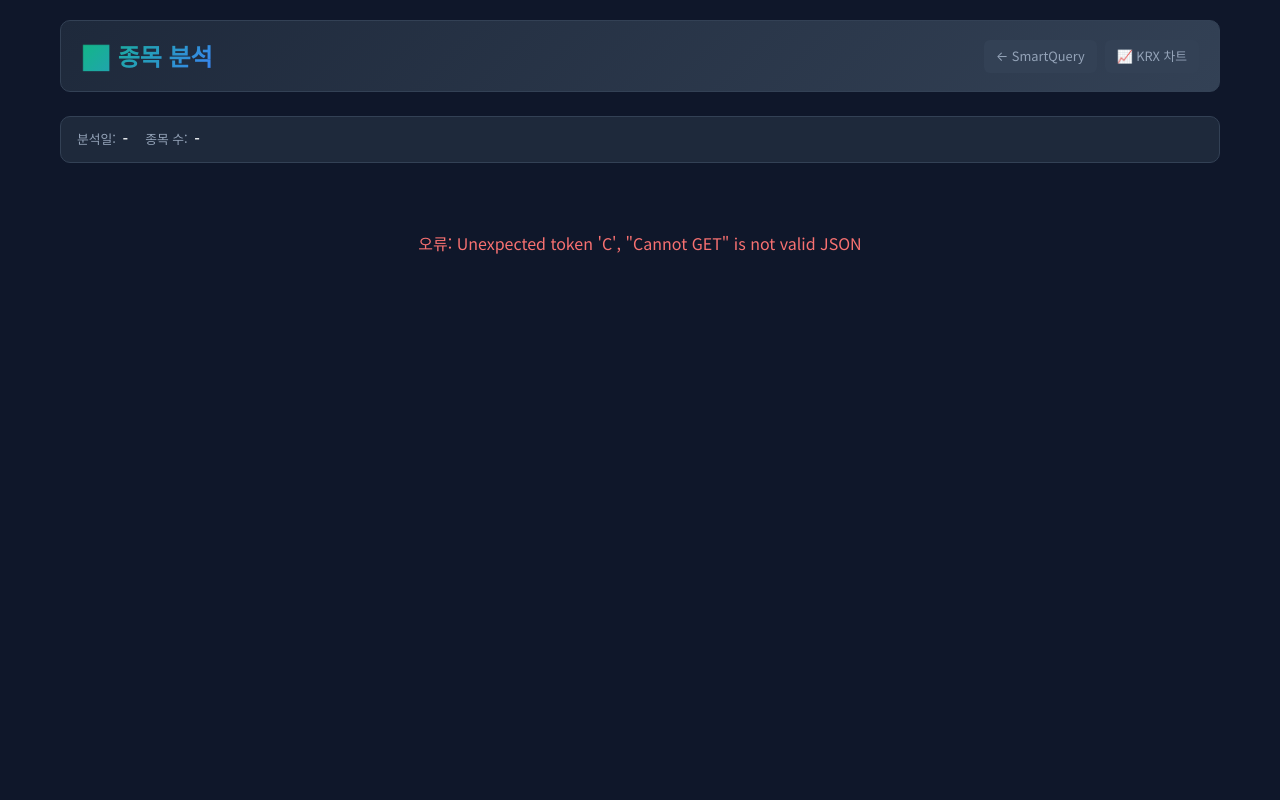
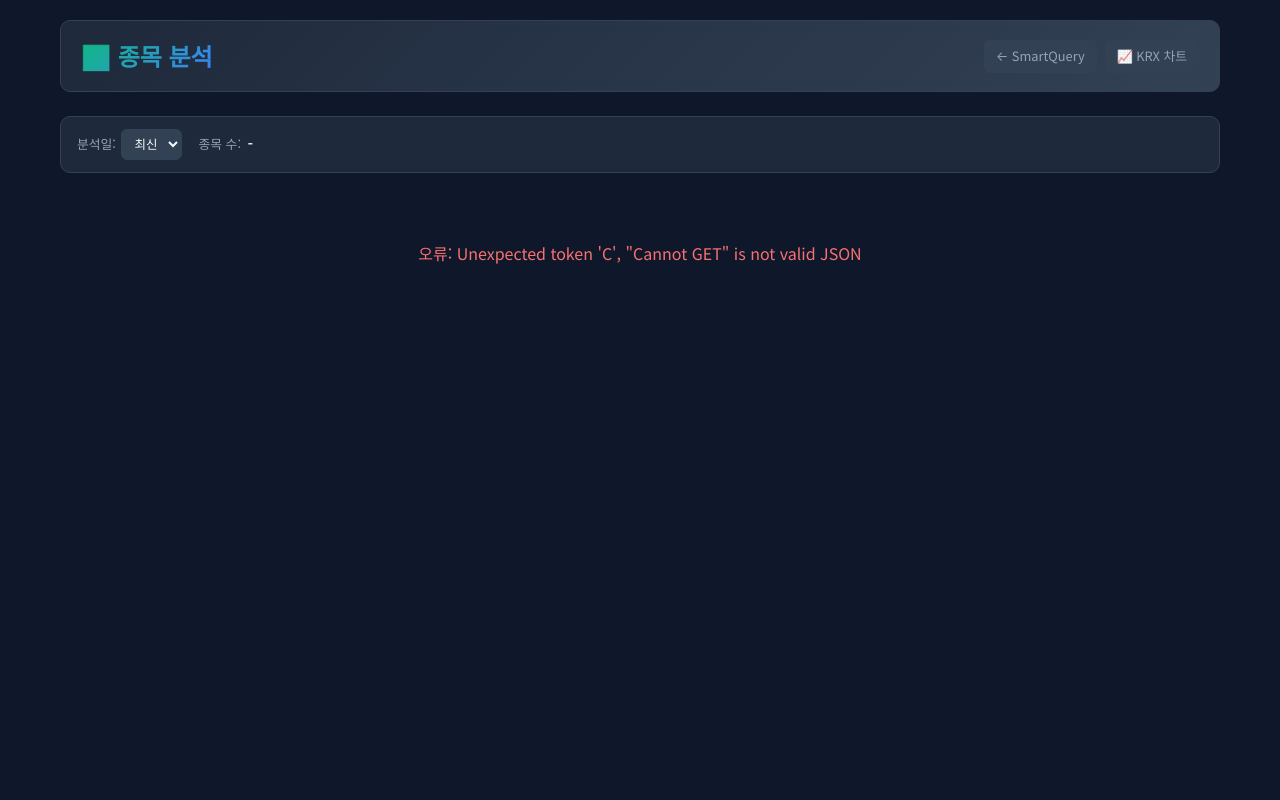
Before and after one commit to cschung7/naver-report-query, a Flask app: page /analysis in a window 1280 px wide. Run offline with Flask 3, Linux system fonts and the light colour scheme; data that the repository does not hold is empty; some libraries are stand-ins or nearby versions.

Commit message:
Align analysis page with WWAI-UI tokens, add date dropdown
- Replace all local CSS vars with --wwai-* prefixed tokens
- Add colorblind mode and reduced-motion support
- Add shadow-glow hover effect on pick cards
- Add /analysis/dates API endpoint for available dates
- Add date <select> dropdown in meta-bar

Co-Authored-By: Claude Opus 4.6 <noreply@anthropic.com>

```diff
--- a/firm/api/templates/analysis.html
+++ b/firm/api/templates/analysis.html
@@ -8,74 +8,133 @@
     <link rel="preconnect" href="https://fonts.gstatic.com" crossorigin>
     <link href="https://fonts.googleapis.com/css2?family=JetBrains+Mono:wght@400;500;600&family=Noto+Sans+KR:wght@400;500;600;700&display=swap" rel="stylesheet">
     <style>
+/* =============================================================================
+   WWAI-UI DESIGN TOKENS
+   ============================================================================= */
+
 :root {
-    --bg-primary: #0f172a;
-    --bg-secondary: #1e293b;
-    --bg-tertiary: #334155;
-    --bg-hover: #475569;
-    --text-primary: #f8fafc;
-    --text-secondary: #cbd5e1;
-    --text-muted: #94a3b8;
-    --text-subtle: #64748b;
-    --border: #475569;
-    --border-secondary: #334155;
-    --accent: #3b82f6;
-    --accent-light: #60a5fa;
-    --bullish: #10b981;
-    --bullish-light: #34d399;
-    --bullish-bg: rgba(16, 185, 129, 0.15);
-    --bearish: #ef4444;
-    --bearish-light: #f87171;
-    --bearish-bg: rgba(239, 68, 68, 0.15);
-    --neutral: #f59e0b;
-    --neutral-light: #fbbf24;
-    --neutral-bg: rgba(245, 158, 11, 0.15);
-    --purple: #8b5cf6;
-    --cyan: #06b6d4;
-    --font-sans: -apple-system, BlinkMacSystemFont, 'Segoe UI', Roboto, sans-serif;
-    --font-korean: 'Noto Sans KR', var(--font-sans);
-    --font-mono: 'JetBrains Mono', 'Fira Code', monospace;
-    --radius: 0.625rem;
+  --wwai-radius: 0.625rem;
+  --wwai-radius-sm: calc(var(--wwai-radius) - 4px);
+  --wwai-radius-md: calc(var(--wwai-radius) - 2px);
+  --wwai-radius-lg: var(--wwai-radius);
+
+  --wwai-bg-primary: #0f172a;
+  --wwai-bg-secondary: #1e293b;
+  --wwai-bg-tertiary: #334155;
+  --wwai-bg-hover: #475569;
+
+  --wwai-text-primary: #f8fafc;
+  --wwai-text-secondary: #cbd5e1;
+  --wwai-text-muted: #94a3b8;
+  --wwai-text-subtle: #64748b;
+
+  --wwai-border-primary: #475569;
+  --wwai-border-secondary: #334155;
+  --wwai-border-focus: #3b82f6;
+
+  --wwai-bullish: #10b981;
+  --wwai-bullish-light: #34d399;
+  --wwai-bullish-bg: rgba(16, 185, 129, 0.2);
+
+  --wwai-bearish: #ef4444;
+  --wwai-bearish-light: #f87171;
+  --wwai-bearish-bg: rgba(239, 68, 68, 0.2);
+
+  --wwai-neutral: #f59e0b;
+  --wwai-neutral-light: #fbbf24;
+  --wwai-neutral-bg: rgba(245, 158, 11, 0.2);
+
+  --wwai-accent: #3b82f6;
+  --wwai-accent-light: #60a5fa;
+  --wwai-accent-dark: #2563eb;
+  --wwai-accent-bg: rgba(59, 130, 246, 0.2);
+
+  --wwai-purple: #8b5cf6;
+  --wwai-cyan: #06b6d4;
+  --wwai-pink: #ec4899;
+
+  --wwai-font-sans: -apple-system, BlinkMacSystemFont, 'Segoe UI', Roboto, sans-serif;
+  --wwai-font-korean: 'Noto Sans KR', var(--wwai-font-sans);
+  --wwai-font-mono: 'JetBrains Mono', 'Fira Code', monospace;
+
+  --wwai-shadow-glow: 0 0 20px rgba(59, 130, 246, 0.3);
+  --wwai-transition-base: 0.2s ease;
 }
+
+[data-colorblind="true"] {
+  --wwai-bullish: #2563eb;
+  --wwai-bullish-light: #3b82f6;
+  --wwai-bullish-bg: rgba(37, 99, 235, 0.2);
+  --wwai-bearish: #ea580c;
+  --wwai-bearish-light: #f97316;
+  --wwai-bearish-bg: rgba(234, 88, 12, 0.2);
+}
+
+@media (prefers-reduced-motion: reduce) {
+  *, *::before, *::after {
+    animation-duration: 0.01ms !important;
+    transition-duration: 0.01ms !important;
+  }
+}
+
+/* =============================================================================
+   LAYOUT & COMPONENTS
+   ============================================================================= */
+
 * { box-sizing: border-box; margin: 0; padding: 0; }
-body { font-family: var(--font-korean); background: var(--bg-primary); color: var(--text-primary); min-height: 100vh; line-height: 1.6; }
+body {
+    font-family: var(--wwai-font-korean);
+    background: var(--wwai-bg-primary);
+    color: var(--wwai-text-primary);
+    min-height: 100vh; line-height: 1.6;
+}
 .container { max-width: 1200px; margin: 0 auto; padding: 1.25rem; }
 
 .header {
     display: flex; justify-content: space-between; align-items: center;
     margin-bottom: 1.5rem; padding: 1rem 1.25rem;
-    background: linear-gradient(135deg, var(--bg-secondary) 0%, var(--bg-tertiary) 100%);
-    border-radius: var(--radius); border: 1px solid var(--border-secondary);
+    background: linear-gradient(135deg, var(--wwai-bg-secondary) 0%, var(--wwai-bg-tertiary) 100%);
+    border-radius: var(--wwai-radius); border: 1px solid var(--wwai-border-secondary);
 }
 .header-left { display: flex; align-items: center; gap: 1rem; }
 .header-left h1 {
     font-size: 1.5rem; font-weight: 700;
-    background: linear-gradient(135deg, var(--bullish), var(--accent));
+    background: linear-gradient(135deg, var(--wwai-bullish), var(--wwai-accent));
     -webkit-background-clip: text; -webkit-text-fill-color: transparent; background-clip: text;
 }
 .header-right { display: flex; gap: 0.5rem; align-items: center; }
 .back-link {
     display: inline-flex; align-items: center; gap: 0.4rem;
-    padding: 0.4rem 0.75rem; background: var(--bg-tertiary);
-    color: var(--text-muted); text-decoration: none; border-radius: 6px;
-    font-size: 0.8rem; transition: all 0.2s;
+    padding: 0.4rem 0.75rem; background: var(--wwai-bg-tertiary);
+    color: var(--wwai-text-muted); text-decoration: none; border-radius: 6px;
+    font-size: 0.8rem; transition: all var(--wwai-transition-base);
 }
-.back-link:hover { background: var(--bg-hover); color: var(--text-primary); }
+.back-link:hover { background: var(--wwai-bg-hover); color: var(--wwai-text-primary); }
 
 .meta-bar {
     display: flex; gap: 1rem; flex-wrap: wrap; align-items: center;
     margin-bottom: 1.25rem; padding: 0.75rem 1rem;
-    background: var(--bg-secondary); border-radius: var(--radius);
-    border: 1px solid var(--border-secondary); font-size: 0.8rem;
+    background: var(--wwai-bg-secondary); border-radius: var(--wwai-radius);
+    border: 1px solid var(--wwai-border-secondary); font-size: 0.8rem;
 }
-.meta-item { display: flex; align-items: center; gap: 0.35rem; color: var(--text-muted); }
-.meta-value { color: var(--text-primary); font-weight: 600; font-family: var(--font-mono); }
+.meta-item { display: flex; align-items: center; gap: 0.35rem; color: var(--wwai-text-muted); }
+.meta-value { color: var(--wwai-text-primary); font-weight: 600; font-family: var(--wwai-font-mono); }
 .source-badge {
     display: inline-flex; align-items: center; gap: 0.25rem;
     padding: 0.15rem 0.5rem; border-radius: 4px; font-size: 0.7rem; font-weight: 500;
 }
-.source-badge.available { background: var(--bullish-bg); color: var(--bullish-light); }
-.source-badge.unavailable { background: rgba(100,116,139,0.2); color: var(--text-subtle); }
+.source-badge.available { background: var(--wwai-bullish-bg); color: var(--wwai-bullish-light); }
+.source-badge.unavailable { background: rgba(100,116,139,0.2); color: var(--wwai-text-subtle); }
+
+.date-select {
+    padding: 0.3rem 0.5rem; font-size: 0.78rem;
+    background: var(--wwai-bg-tertiary); color: var(--wwai-text-primary);
+    border: 1px solid var(--wwai-border-secondary); border-radius: var(--wwai-radius-sm);
+    font-family: var(--wwai-font-mono); cursor: pointer;
+    transition: border-color var(--wwai-transition-base);
+}
+.date-select:hover { border-color: var(--wwai-border-primary); }
+.date-select:focus { border-color: var(--wwai-border-focus); outline: none; }
 
 .section-title {
     display: flex; align-items: center; gap: 0.5rem;
@@ -191,7 +249,12 @@ body { font-family: var(--font-korean); background: var(--bg-primary); color: va
     </div>
 
     <div class="meta-bar" id="meta-bar">
-        <div class="meta-item">분석일: <span class="meta-value" id="meta-date">-</span></div>
+        <div class="meta-item">
+            분석일:
+            <select id="date-select" class="date-select" onchange="onDateChange()">
+                <option value="">최신</option>
+            </select>
+        </div>
         <div class="meta-item">종목 수: <span class="meta-value" id="meta-count">-</span></div>
         <div class="meta-item" id="meta-sources"></div>
     </div>
@@ -226,15 +289,48 @@ body { font-family: var(--font-korean); background: var(--bg-primary); color: va
 </div>
 
 <script>
-document.addEventListener('DOMContentLoaded', loadAnalysis);
+document.addEventListener('DOMContentLoaded', init);
+
+async function init() {
+    await loadDates();
+    await loadAnalysis();
+}
+
+async function loadDates() {
+    try {
+        const resp = await fetch('/analysis/dates');
+        const result = await resp.json();
+        if (!result.success || !result.dates) return;
+
+        const sel = document.getElementById('date-select');
+        result.dates.forEach(d => {
+            const opt = document.createElement('option');
+            opt.value = d;
+            opt.textContent = d;
+            sel.appendChild(opt);
+        });
+    } catch (e) {
+        console.warn('날짜 목록 로드 실패:', e);
+    }
+}
+
+function onDateChange() {
+    loadAnalysis();
+}
 
 async function loadAnalysis() {
+    const sel = document.getElementById('date-select');
+    const dateParam = sel.value ? `?date=${sel.value}` : '';
+
+    document.getElementById('loading').style.display = 'block';
+    document.getElementById('content').style.display = 'none';
+
     try {
-        const resp = await fetch('/analysis/daily');
+        const resp = await fetch('/analysis/daily' + dateParam);
         const result = await resp.json();
 
         if (!result.success || !result.data) {
-            document.getElementById('loading').innerHTML = '<p style="color: var(--bearish-light);">분석 데이터를 불러올 수 없습니다.</p>';
+            document.getElementById('loading').innerHTML = `<p style="color: var(--wwai-bearish-light);">분석 데이터를 불러올 수 없습니다.</p>`;
             return;
         }
 
@@ -245,13 +341,20 @@ async function loadAnalysis() {
         document.getElementById('loading').style.display = 'none';
         document.getElementById('content').style.display = 'block';
     } catch (e) {
-        document.getElementById('loading').innerHTML = '<p style="color: var(--bearish-light);">오류: ' + e.message + '</p>';
+        document.getElementById('loading').innerHTML = `<p style="color: var(--wwai-bearish-light);">오류: ${e.message}</p>`;
     }
 }
 
 function renderMeta(meta) {
     if (!meta) return;
-    document.getElementById('meta-date').textContent = meta.date || '-';
+
+    const sel = document.getElementById('date-select');
+    if (!sel.value && meta.date) {
+        const opts = sel.options;
+        for (let i = 0; i < opts.length; i++) {
+            if (opts[i].value === meta.date) { sel.value = meta.date; break; }
+        }
+    }
 
     const sources = meta.sources || {};
     const srcEl = document.getElementById('meta-sources');
@@ -273,10 +376,10 @@ function renderPicks(picks) {
     document.getElementById('hold-grid').innerHTML = holdPicks.map(p => renderCard(p, 'hold')).join('');
 
     if (buyPicks.length === 0) {
-        document.getElementById('buy-grid').innerHTML = '<div style="color: var(--text-subtle); padding: 1rem;">해당 종목 없음</div>';
+        document.getElementById('buy-grid').innerHTML = `<div style="color: var(--wwai-text-subtle); padding: 1rem;">해당 종목 없음</div>`;
     }
     if (holdPicks.length === 0) {
-        document.getElementById('hold-grid').innerHTML = '<div style="color: var(--text-subtle); padding: 1rem;">해당 종목 없음</div>';
+        document.getElementById('hold-grid').innerHTML = `<div style="color: var(--wwai-text-subtle); padding: 1rem;">해당 종목 없음</div>`;
     }
 }
 
@@ -294,8 +397,8 @@ function renderCard(pick, type) {
     const stars = { VERY_HIGH: '★★★', HIGH: '★★', MEDIUM: '★', LOW: '' }[conviction] || '';
     const convLabel = { VERY_HIGH: '매우 높음', HIGH: '높음', MEDIUM: '보통', LOW: '낮음' }[conviction] || conviction;
 
-    const ucsColor = ucs >= 0.85 ? 'var(--bearish-light)' : ucs >= 0.75 ? '#fb923c' : 'var(--accent-light)';
-    const alignColor = align >= 0.75 ? 'var(--bullish-light)' : align >= 0.65 ? 'var(--neutral-light)' : 'var(--text-muted)';
+    const ucsColor = ucs >= 0.85 ? 'var(--wwai-bearish-light)' : ucs >= 0.75 ? '#fb923c' : 'var(--wwai-accent-light)';
+    const alignColor = align >= 0.75 ? 'var(--wwai-bullish-light)' : align >= 0.65 ? 'var(--wwai-neutral-light)' : 'var(--wwai-text-muted)';
 
     const searchUrl = `/?q=${encodeURIComponent(pick.company + ' 투자의견')}`;
 
@@ -330,7 +433,7 @@ function renderCard(pick, type) {
                 <span class="conviction-stars">${stars}</span>
                 <span class="conviction-label">${convLabel}</span>
             </div>
-            <span style="font-size: 0.65rem; color: var(--text-subtle);">클릭하여 검색</span>
+            <span style="font-size: 0.65rem; color: var(--wwai-text-subtle);">클릭하여 검색</span>
         </div>
     </div>`;
 }
```
Also changed, not shown: other parts of firm/api/templates/analysis.html (+33 -34 lines), firm/api/simple_api.py (+17 -0 lines).
